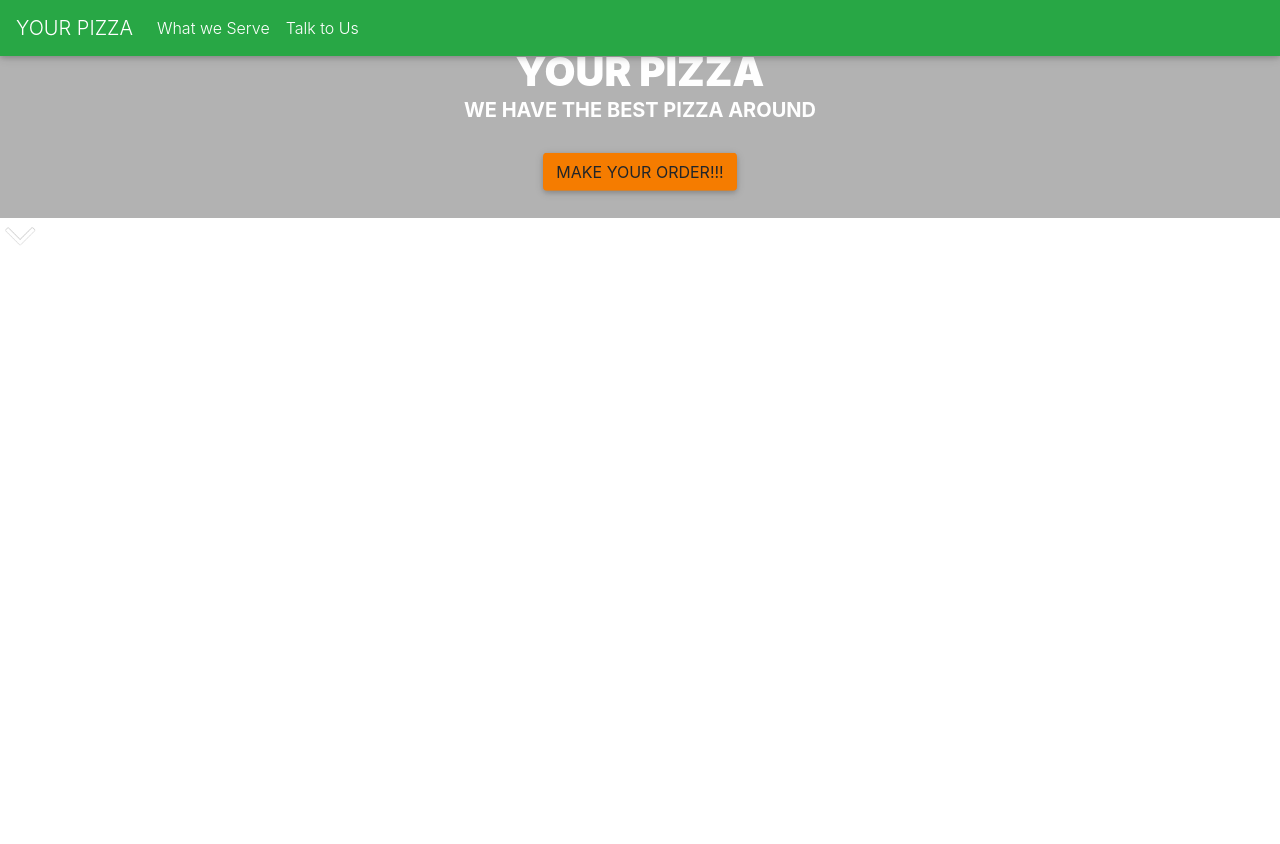
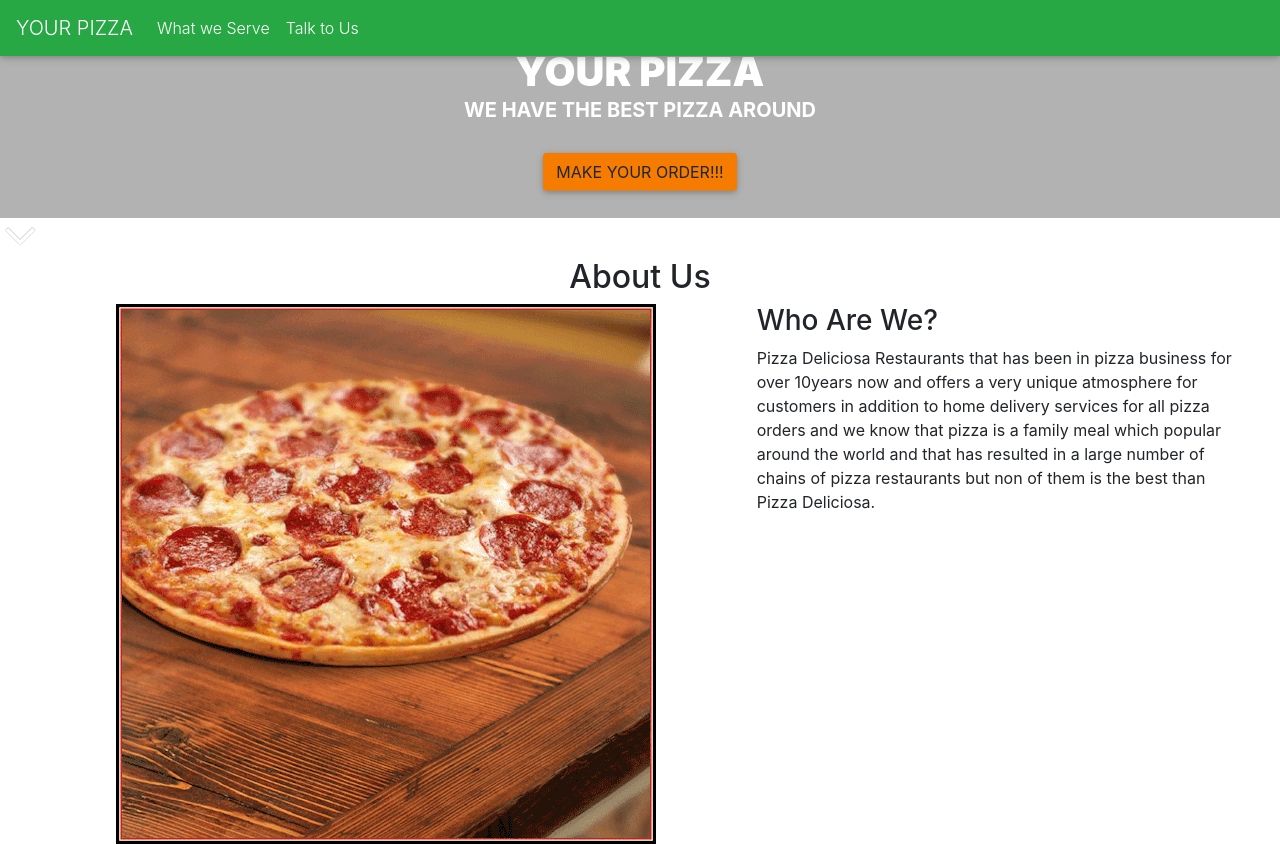
Before and after one commit to KImondorose/Pizza-Place, a plain HTML site: page index.html in a window 1280 px wide. Before the commit the page ends 800 px from the top, so only its background shows below. Drawn offline with nearby package versions, Linux system fonts and the light colour scheme; files that its build step writes are made by us from their sources.

Commit message:
add about us section

```diff
--- a/index.html
+++ b/index.html
@@ -45,5 +45,26 @@
           </div>
         </div>
       </header>
+       <div class="controls-top text-center" id="whoarewe">
+      <h2>About Us</h2>
+  </div>
+  <div class="container-fluid section" id="whoarewe">
+      <div class="col-sm-12 d-flex flex-xs-column">
+        <div class="col-sm-7 img text-center about-img">
+            <div class="aboutphoto">
+              <img src="images/Z8to.gif" alt="about-us">
+            </div>
+        </div>
+        <div class="col-sm-5 align-items-center">
+          <div class="content">
+            <h3>Who Are We?</h3>
+        <p>Pizza Deliciosa Restaurants that has been in pizza business for over 10years now and offers a very unique atmosphere for customers in
+              addition to home delivery services for all pizza orders and we know that pizza is a family meal
+              which popular around the world and that has resulted in a large number of chains of pizza
+              restaurants but non of them is the best than Pizza Deliciosa.</p>
+          </div>
+        </div>
+      </div>
+  </div>
 </body>
 </html>
```
Also changed, not shown: images/Z8to.gif (added).
